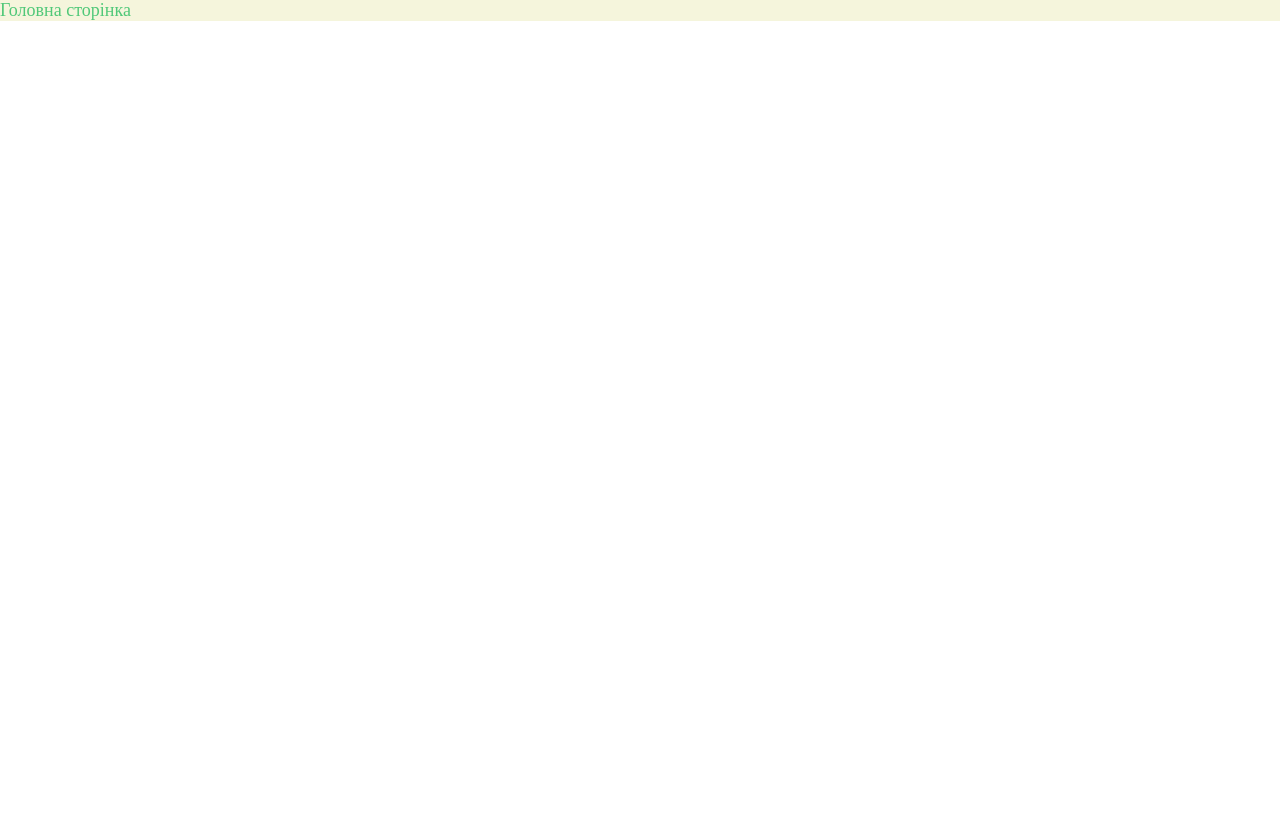
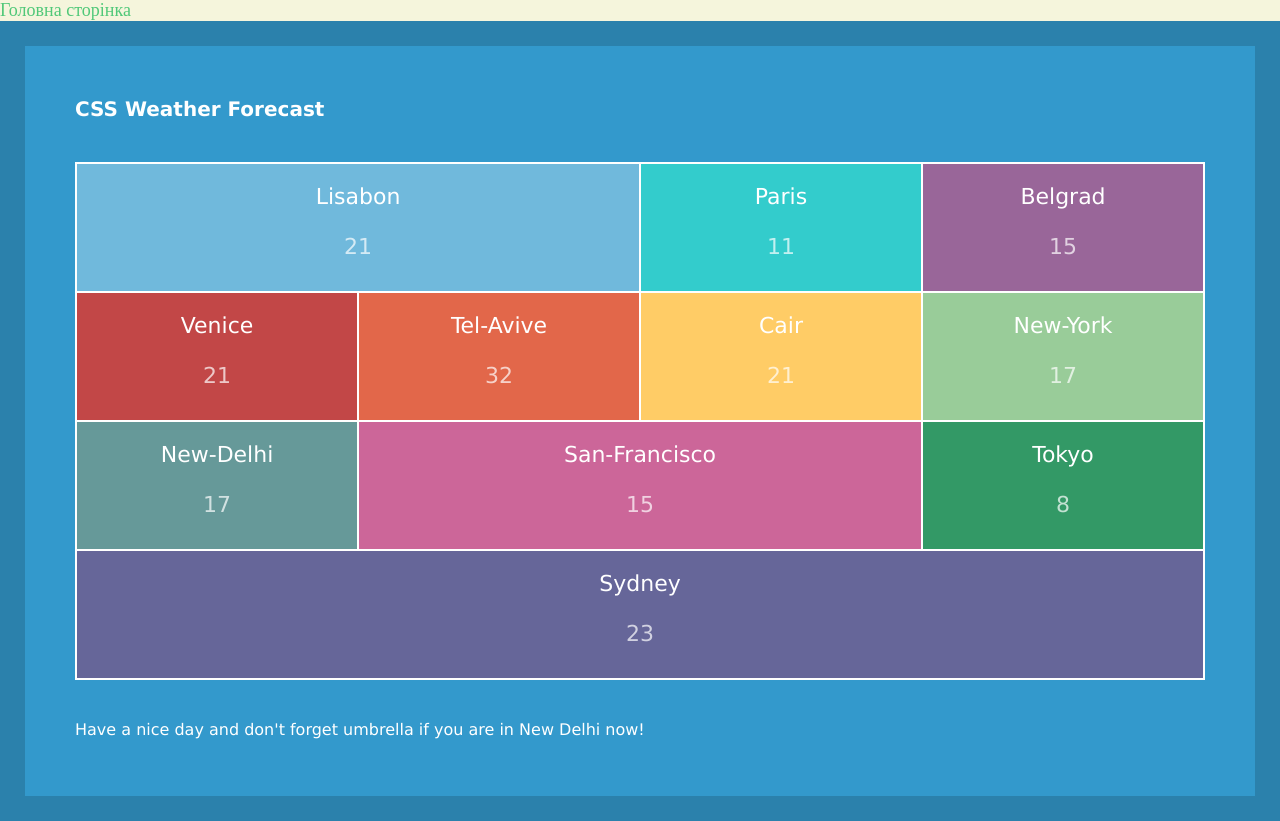
Before and after one commit to kravets-bogdan/beetroot-homework, a plain HTML site: page lesson_6_block_model/index_6.html in a window 1280 px wide. Before the commit the page ends 800 px from the top, so only its background shows below. Drawn offline with Linux system fonts and the light colour scheme; some icons are missing.

Commit message:
add homework 6

```diff
--- a/lesson_6_block_model/index_6.html
+++ b/lesson_6_block_model/index_6.html
@@ -14,7 +14,13 @@
     <!-- Panels -->
     <link rel="stylesheet" href="../styles/panel.css" />
     <!-- Local Stlyes-->
-    <link rel="stylesheet" href="./index_6.html" />
+    <link rel="stylesheet" href="./styles_6/index_6.css" />
+    <link rel="stylesheet" href="./styles_6/variables_6.css" />
+    <!-- Weather Icon -->
+    <link
+      rel="stylesheet"
+      href="https://cdnjs.cloudflare.com/ajax/libs/weather-icons/2.0.5/css/weather-icons.min.css"
+    />
     <title>Block Model</title>
   </head>
   <body>
@@ -34,18 +40,133 @@
     </div>
     <!-- App-->
     <div class="app">
+      <div class="wrapper">
         <!-- Header -->
         <header>
           <!-- -->
         </header>
         <!-- Main -->
         <main>
-          <!-- Main -->
+          <section class="weather">
+            <div class="title">
+              <div class="title-wrapper">
+                <h1 class="title-text">CSS Weather Forecast</h1>
+                <div class="title-icon">
+                  <i class="wi wi-sunrise first-icon"></i>
+                </div>
+              </div>
+            </div>
+            <div class="weather-block">
+              <!-- Line 1 -->
+              <div class="weather-wrapper">
+                <ul class="weather-list">
+                  <li class="weather-item box-mid box-blue item-1">
+                    <div class="text-box">Lisabon</div>
+                    <div class="box-icon-wrapper">
+                      <p class="text-inside-box">21</p>
+                      <i class="wi wi-celsius first-icon"></i>
+                      <i class="wi wi-day-sunny icon"></i>
+                    </div>
+                  </li>
+                  <li class="weather-item box-small box-light-blue item-1">
+                    <div class="text-box">Paris</div>
+                    <div class="box-icon-wrapper">
+                      <p class="text-inside-box">11</p>
+                      <i class="wi wi-celsius first-icon"></i>
+                      <i class="wi wi-night-hail icon"></i>
+                    </div>
+                  </li>
+                  <li class="weather-item box-small box-lilac item-1">
+                    <div class="text-box">Belgrad</div>
+                    <div class="box-icon-wrapper">
+                      <p class="text-inside-box">15</p>
+                      <i class="wi wi-celsius first-icon"></i>
+                      <i class="wi wi-day-cloudy icon"></i>
+                    </div>
+                  </li>
+                  <!-- Line 2 -->
+                  <li class="weather-item box-small box-red item-1">
+                    <div class="text-box">Venice</div>
+                    <div class="box-icon-wrapper">
+                      <p class="text-inside-box">21</p>
+                      <i class="wi wi-celsius first-icon"></i>
+                      <i class="wi wi-day-cloudy-high icon"></i>
+                    </div>
+                  </li>
+                  <li class="weather-item box-small box-orange item-1">
+                    <div class="text-box">Tel-Avive</div>
+                    <div class="box-icon-wrapper">
+                      <p class="text-inside-box">32</p>
+                      <i class="wi wi-celsius first-icon"></i>
+                      <i class="wi wi-hot icon"></i>
+                    </div>
+                  </li>
+                  <li class="weather-item box-small box-yellow item-1">
+                    <div class="text-box">Cair</div>
+                    <div class="box-icon-wrapper">
+                      <p class="text-inside-box">21</p>
+                      <i class="wi wi-celsius first-icon"></i>
+                      <i class="wi wi-day-sunny icon"></i>
+                    </div>
+                  </li>
+                  <li class="weather-item box-small box-light-green item-1">
+                    <div class="text-box">New-York</div>
+                    <div class="box-icon-wrapper">
+                      <p class="text-inside-box">17</p>
+                      <i class="wi wi-celsius first-icon"></i>
+                      <i class="wi wi-day-sleet-storm icon"></i>
+                    </div>
+                  </li>
+                  <!-- Line 3 -->
+                  <li class="weather-item box-small box-cyan item-1">
+                    <div class="text-box">New-Delhi</div>
+                    <div class="box-icon-wrapper">
+                      <p class="text-inside-box">17</p>
+                      <i class="wi wi-celsius first-icon"></i>
+                      <i class="wi wi-rain-wind icon"></i>
+                    </div>
+                  </li>
+                  <li class="weather-item box-mid box-purpure item-1">
+                    <div class="text-box">San-Francisco</div>
+                    <div class="box-icon-wrapper">
+                      <p class="text-inside-box">15</p>
+                      <i class="wi wi-celsius first-icon"></i>
+                      <i class="wi wi-day-sunny-overcast icon"></i>
+                    </div>
+                  </li>
+                  <li class="weather-item box-small box-green item-1">
+                    <div class="text-box">Tokyo</div>
+                    <div class="box-icon-wrapper">
+                      <p class="text-inside-box">8</p>
+                      <i class="wi wi-celsius first-icon"></i>
+                      <i class="wi wi-night-clear icon"></i>
+                    </div>
+                  </li>
+                  <!-- Line 4  -->
+                  <li class="weather-item box-big box-dark-blue item-1">
+                    <div class="text-box">Sydney</div>
+                    <div class="box-icon-wrapper">
+                      <p class="text-inside-box">23</p>
+                      <i class="wi wi-celsius first-icon"></i>
+                      <i class="wi wi-night-partly-cloudy icon"></i>
+                    </div>
+                  </li>
+                </ul>
+              </div>
+            </div>
+            <div class="text">
+              <p>
+                Have a nice day and don't forget umbrella if you are in New
+                Delhi now!
+              </p>
+            </div>
+          </section>
         </main>
         <!-- Footer-->
         <footer>
           <!-- -->
         </footer>
       </div>
+    </div>
   </body>
 </html>
--- /dev/null
+++ b/lesson_6_block_model/styles_6/index_6.css
@@ -0,0 +1,131 @@
+.app {
+  width: 100%;
+  min-height: 100vh;
+  background-color: #3399cc;
+  border: 25px solid #2b81ac;
+  padding: 50px;
+}
+ul {
+  list-style-type: none;
+}
+.wrapper {
+  max-width: 1200px;
+  margin: 0 auto;
+}
+.weather {
+  width: 100%;
+}
+.title {
+  margin-bottom: 40px;
+}
+.title-text {
+  display: inline-block;
+  font-family: "Lucida Sans Unicode";
+  font-size: 20px;
+  line-height: 26px;
+  color: var(--c-white);
+}
+.title-icon {
+  display: inline-block;
+  margin-left: 4px;
+}
+.first-icon {
+  color: var(--c-white);
+}
+.weather-block {
+  width: 100%;
+  max-width: 1200px;
+  font-size: 0px;
+  border: 1px solid var(--c-white);
+  margin-bottom: 40px;
+}
+.weather-item {
+  display: inline-block;
+  border: 1px solid var(--c-white);
+  font-family: "Lucida Sans Unicode", "Lucida Grande", sans-serif;
+  font-size: 22px;
+  line-height: 26px;
+  text-align: center;
+  padding: 20px 0px 20px 0px;
+  color: var(--c-white);
+}
+.box-icon-wrapper {
+  font-family: "Lucida Sans Unicode";
+  color: var(--c-box-icon-white-70);
+}
+.wi {
+  color: var(--c-box-icon-white-70);
+}
+.box-small {
+  width: 25%;
+}
+.box-mid {
+  width: 50%;
+}
+.box-big {
+  width: 100%;
+}
+.text-inside-box {
+  display: inline-block;
+}
+.text {
+  font-family: "Lucida Sans Unicode";
+  font-size: 16px;
+  line-height: 19px;
+
+  color: var(--c-white);
+}
+
+.icon {
+  width: 47px;
+
+  font-family: "Weather Icons";
+  font-style: normal;
+  font-weight: 400;
+  font-size: 42px;
+  line-height: 61px;
+}
+/* backgound box */
+.box-blue {
+  background-color: var(--c-box-blue);
+}
+.box-light-blue {
+  background-color: var(--c-box-light-blue);
+}
+.box-lilac {
+  background-color: var(--c-box-lilac);
+}
+.box-red {
+  background-color: var(--c-box-red);
+}
+.box-orange {
+  background-color: var(--c-box-orange);
+}
+.box-yellow {
+  background-color: var(--c-box-yellow);
+}
+.box-light-green {
+  background-color: var(--c-box-light-green);
+}
+.box-cyan {
+  background-color: var(--c-box-cyan);
+}
+.box-purpure {
+  background-color: var(--c-box-purpure);
+}
+.box-green {
+  background-color: var(--c-box-green);
+}
+.box-dark-blue {
+  background-color: var(--c-box-dark-blue);
+}
+/* Hover */
+ul:hover li {
+  transition: all 0.33s ease;
+  opacity: 0.5;
+}
+
+ul:hover li:hover {
+  transition: all 0, 33s ease;
+  opacity: 1;
+}
--- /dev/null
+++ b/lesson_6_block_model/styles_6/variables_6.css
@@ -0,0 +1,15 @@
+:root{
+    --c-white: #ffffff;
+    --c-box-blue: #70b9dc;
+    --c-box-light-blue: #33CCCC;
+    --c-box-lilac: #996699;
+    --c-box-red: #C24747;
+    --c-box-orange: #E2674A;
+    --c-box-yellow:#FFCC66;
+    --c-box-light-green: #99CC99;
+    --c-box-cyan: #669999;
+    --c-box-purpure: #CC6699;
+    --c-box-green: #339966;
+    --c-box-dark-blue: #666699;
+    --c-box-icon-white-70: rgba(255, 255, 255, 0.7);
+}
--- a/styles/main.css
+++ b/styles/main.css
@@ -1,4 +1,5 @@
 * {
+  /* border: 1px solid red; */
   padding: 0;
   margin: 0;
   box-sizing: border-box;
```
Also changed, not shown: lesson_6_block_model/assets_6/icon.png (added), lesson_6_block_model/index_6.css (deleted). Lines whose indentation alone changed are shown as unchanged.
